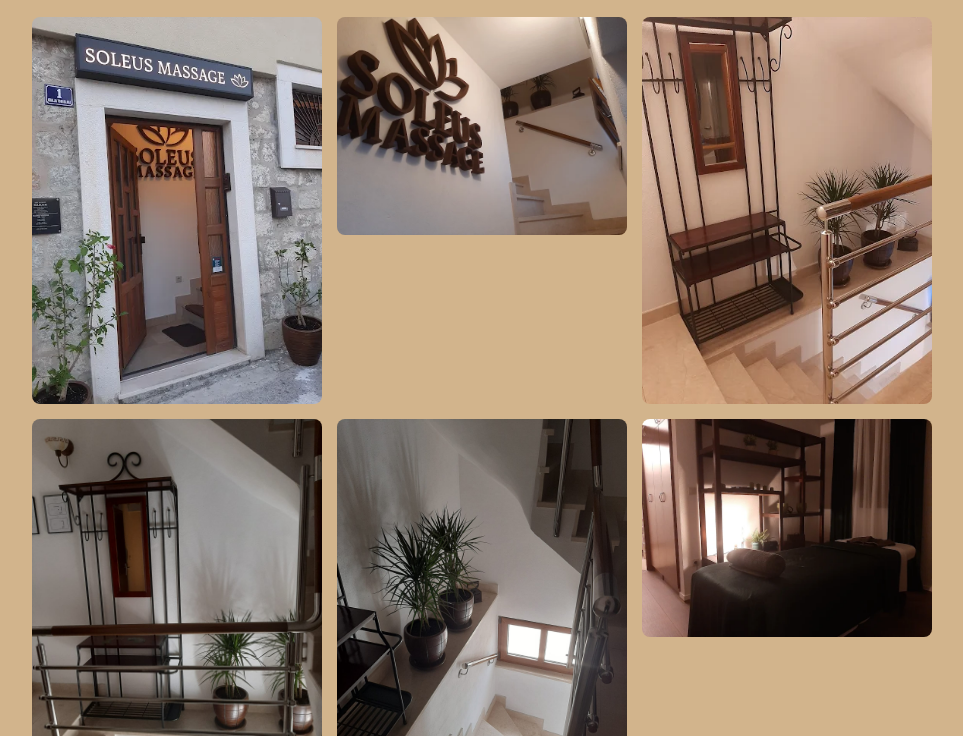
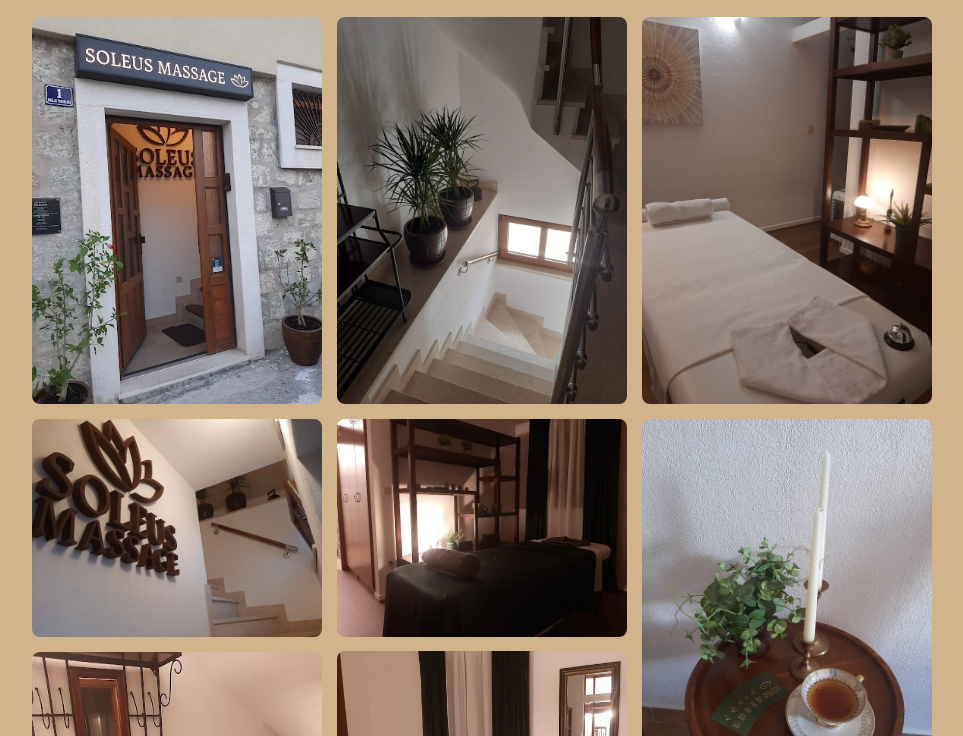
Before and after one commit to tomoa75/salon, a plain HTML site: page galerija.html in a window 1280 px wide. Shown: the part 64-800 px from the top of the page, without its empty margins (158-1121 px from the left). Drawn offline with Linux system fonts and the light colour scheme.

Commit message:
Add files via upload
ispravljeni prikaz slika na desktopu

```diff
--- a/static/style.css
+++ b/static/style.css
@@ -441,16 +441,6 @@
     text-align: center;
 }
 
-.gallery {
-    display: grid;
-    grid-template-columns: repeat(3, 1fr);
-    gap: 15px;
-    max-width: 900px;
-    margin: 20px auto;
-	background-color:#d2b48c;
-	background-size: cover;
-    background-position: center;
-}
 @media (max-width: 1020px) and (min-width: 769px) {
 
  .gallery {
@@ -475,16 +465,33 @@
     grid-template-columns: 1fr; /* na mobitelu po 1 */
   }
 }
+.gallery {
+    column-count: 3;            /* broj stupaca */
+    column-gap: 15px;           /* razmak između stupaca */
+    max-width: 900px;
+    margin: 20px auto;
+    background-color: #d2b48c;
+    background-size: cover;
+    background-position: center;
+}
 
 .gallery img {
     width: 100%;
+    margin-bottom: 15px;
+    border-radius: 8px;
     cursor: pointer;
-    border-radius: 8px;
+    display: block;
+    break-inside: avoid;        /* sprječava ružno lomljenje u masonry layoutu */
+    transition: transform 0.5s ease;
 }
+
 .gallery img:hover {
-    transform: scale(1.50);
-	transition: 0.7s;
+    transform: scale(1.08);     /* lagano povećanje (manje nego prije da ne "iskače") */
+    z-index: 2;                 /* slika ide iznad ostalih kad se poveća */
+    position: relative;
 }
+
+
 .zoom-img {
 
 
```
